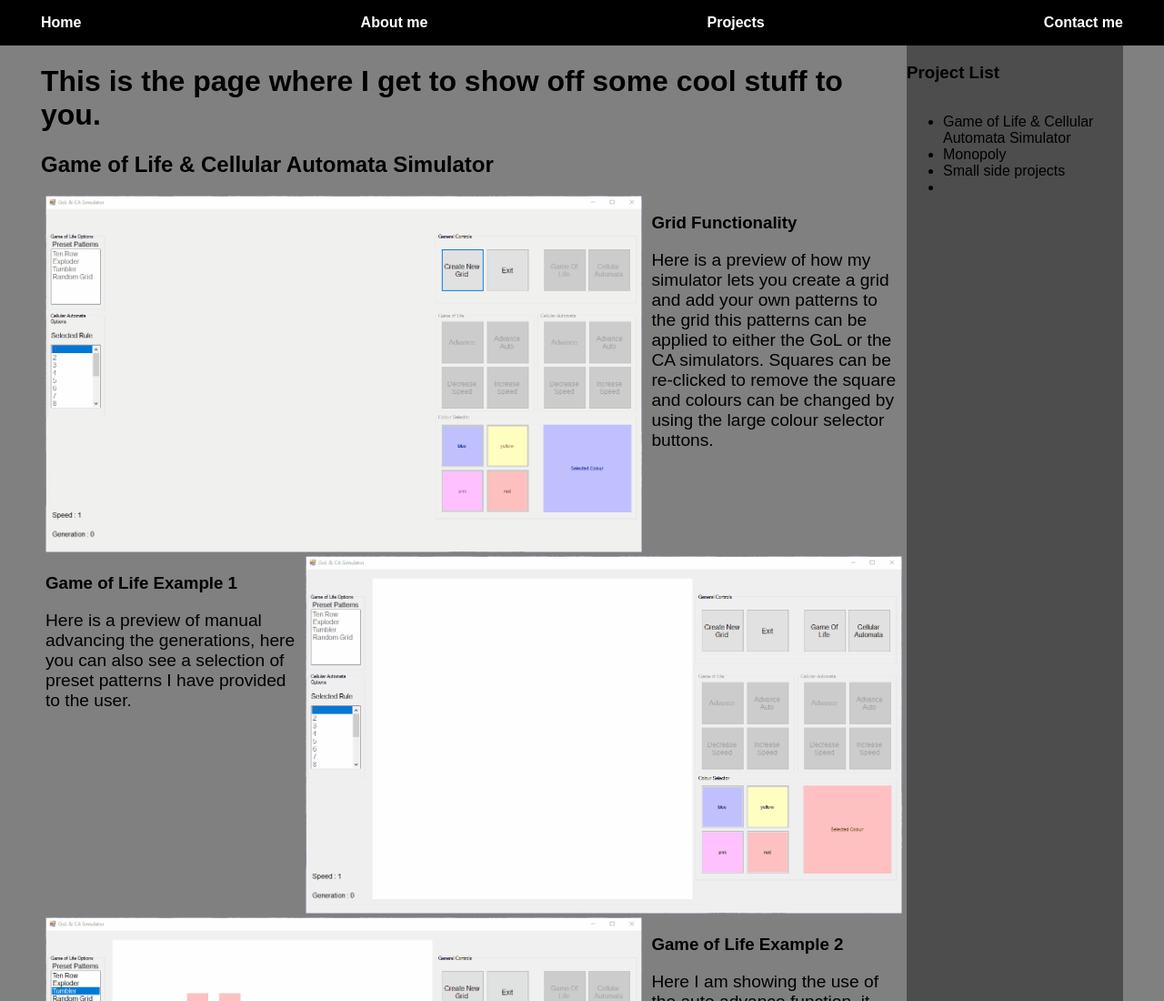
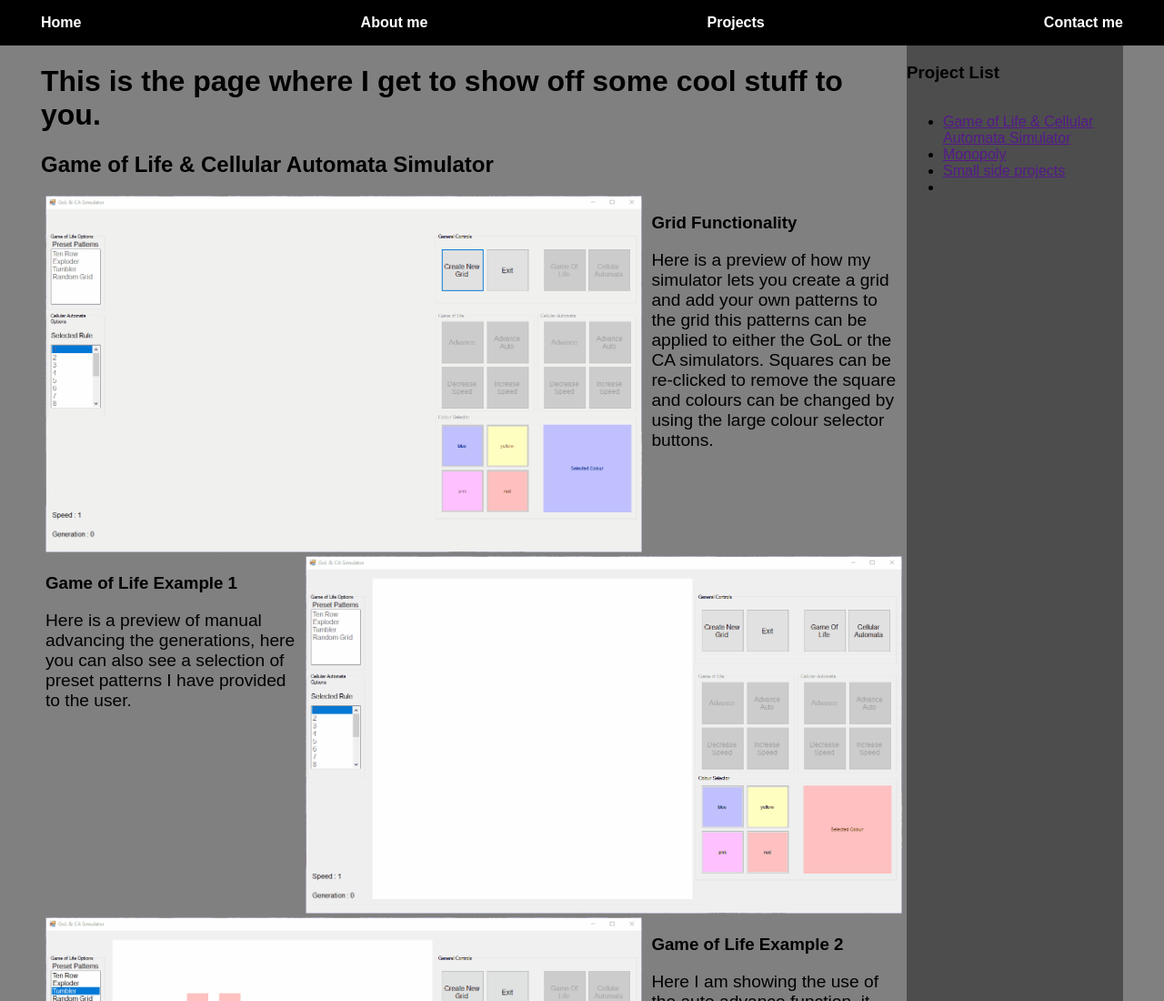
Before and after one commit to NickyFaulding/Website, a plain HTML site: page Projects.html in a window 1280 px wide. Shown: the top 1100 px of the page at 91% size. Drawn offline with Linux system fonts and the light colour scheme; a script that the page names is missing.

```diff
--- a/Projects.html
+++ b/Projects.html
@@ -103,9 +103,9 @@
             <div class="sideBar">
                 <h3>Project List</h3>
                 <ul>
-                    <li>Game of Life & Cellular Automata Simulator</li>
-                    <li>Monopoly</li>
-                    <li>Small side projects</li>
+                    <li><a href="">Game of Life & Cellular Automata Simulator</a></li>
+                    <li><a href="">Monopoly</a></li>
+                    <li><a href="">Small side projects</a></li>
                     <li></li>
                 </ul>
                 <h3></h3>
--- a/stylesheets/mobile.css
+++ b/stylesheets/mobile.css
@@ -20,7 +20,7 @@
     width: 100%;
     height: 35px;
     background-color: black;
-    margin: 6px 0;
+    margin: 0px 0;
 }
 
 html, body{
```
